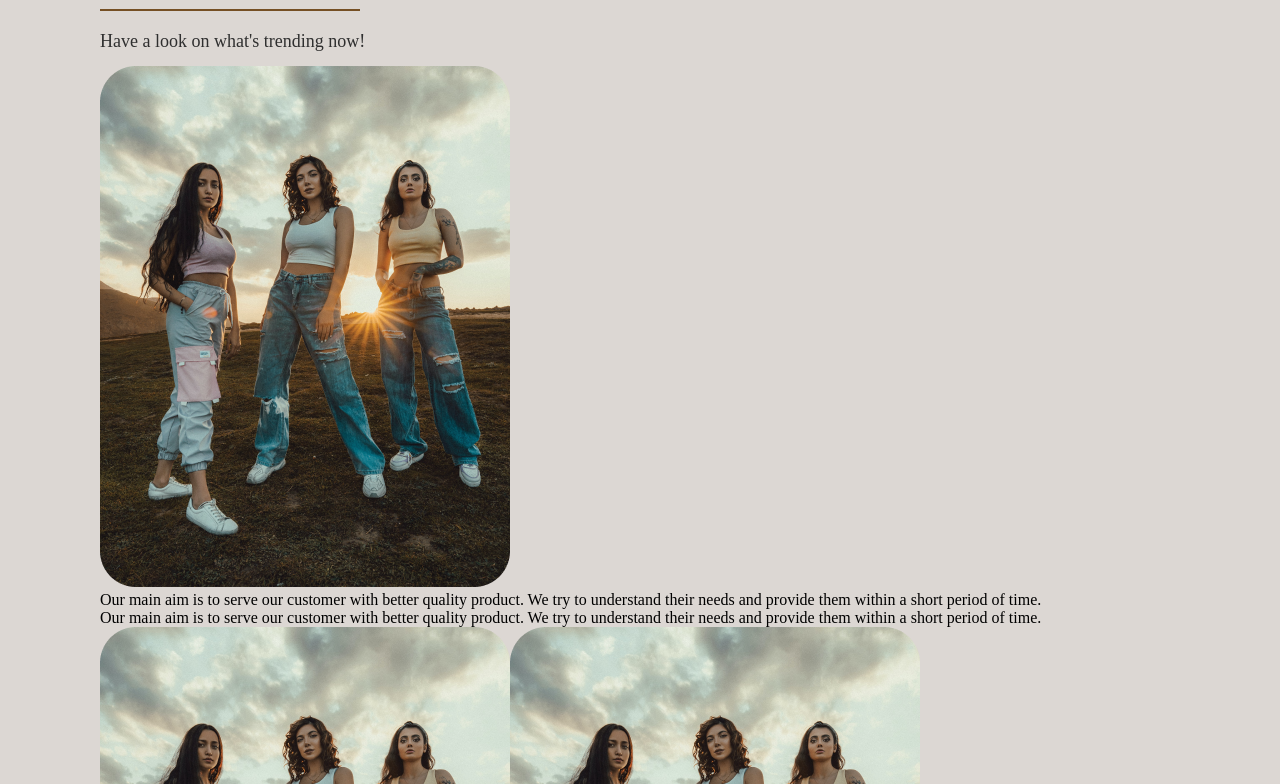
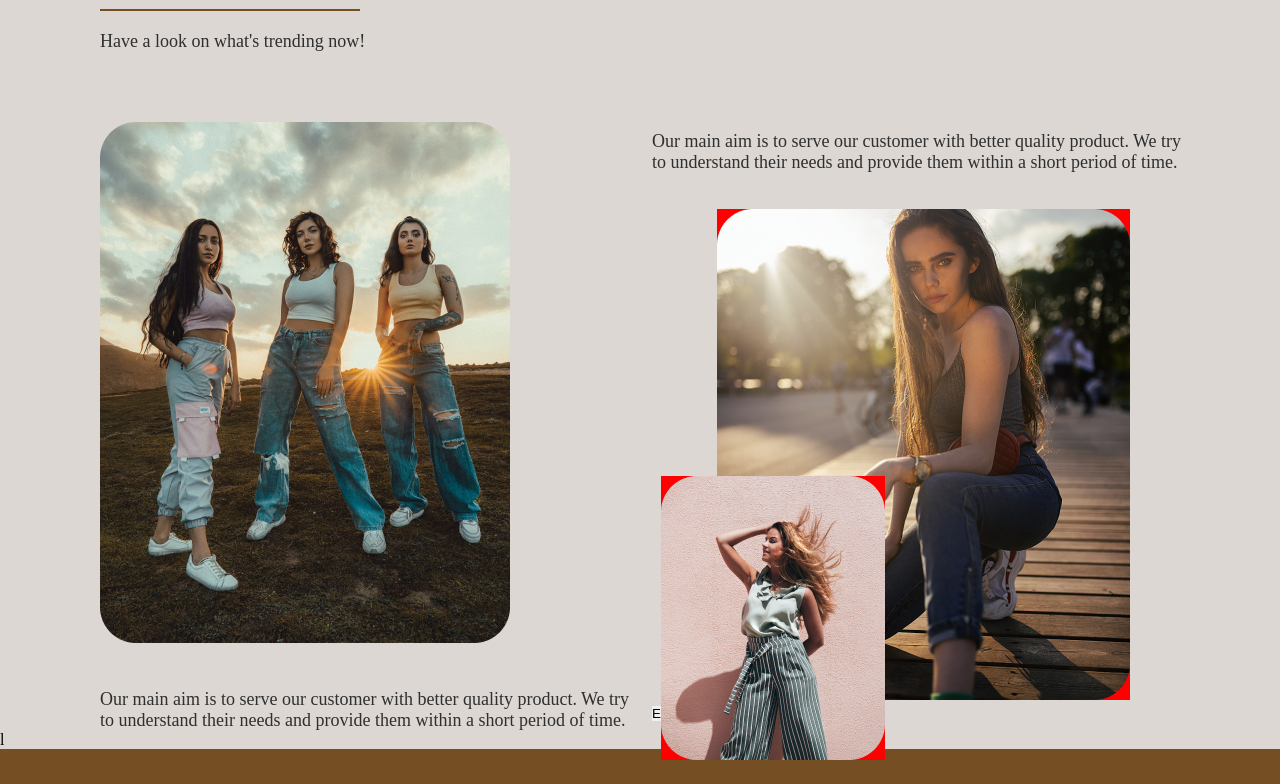
Before and after one commit to KiwiScreams/Sehlvet-landing-page, a React (Vite) app: page / in a window 1280 px wide. Shown: the part 4976-5760 px from the top of the page. Built offline with nearby package versions, Linux system fonts and the light colour scheme.

Commit message:
summer styles

```diff
--- a/src/components/summer/Summer.css
+++ b/src/components/summer/Summer.css
@@ -26,3 +26,47 @@
 {
     margin-bottom: 14px;
 }
+.summer--component .summer-body
+{
+    display: flex;
+    justify-content: space-between;
+    align-items: center;
+    margin-top: 70px;
+    width: 100%;
+}
+.summer--component .summer-body .left-container,
+.summer--component .summer-body .right-container
+{
+    width: 50%;
+    width: fit-content;
+}
+.summer--component .summer-body .left-container p,
+.summer--component .summer-body .right-container p
+{
+    width: 543px;
+    font-size: var(--font-size-18px);
+    color: var(--dark-clr);
+    margin-top: 42px;
+}
+.summer--component .summer-body .right-container p
+{
+    margin: auto;
+    margin-bottom: 36px;
+    margin-top: 0;
+}
+.summer--component .right-container .img-container
+{
+    width: fit-content;
+    position: relative;
+    margin: auto;
+}
+.summer--component .right-container img
+{
+    background-color: red;
+}
+.summer--component .right-container img:nth-child(2)
+{
+    position: absolute;
+    bottom: -56px;
+    left: -56px;
+}
--- a/src/components/summer/Summer.jsx
+++ b/src/components/summer/Summer.jsx
@@ -1,5 +1,7 @@
 import "./Summer.css";
 import img1 from "../../assets/images/images/Rectangle 14.png";
+import img2 from "../../assets/images/images/Rectangle 13.png";
+import img3 from "../../assets/images/images/Rectangle 15.png";
 const Summer = () => {
   return (
     <>
@@ -19,15 +21,15 @@ const Summer = () => {
               period of time.
             </p>
           </div>
-          <div className="left-container">
+          <div className="right-container">
             <p>
               Our main aim is to serve our customer with better quality product.
               We try to understand their needs and provide them within a short
               period of time.
             </p>
             <div className="img-container">
-              <img src={img1} alt="" />
-              <img src={img1} alt="" />
+              <img src={img2} alt="" />
+              <img src={img3} alt="" />
             </div>
             <button>Explore</button>
           </div>
```
